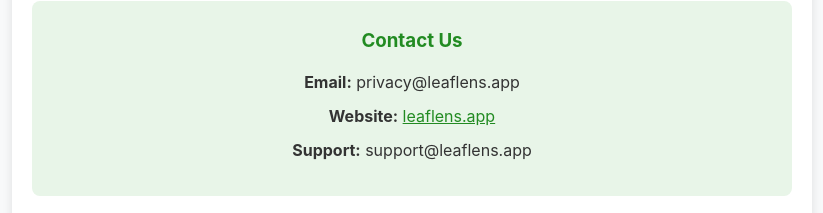
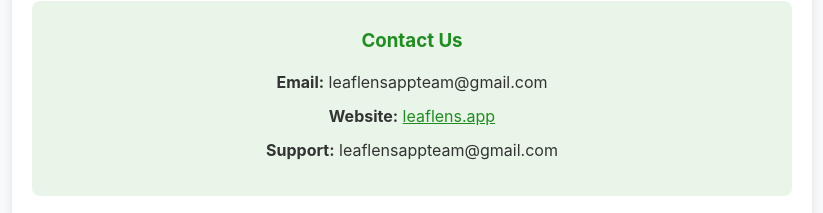
Before and after one commit to LeafLens/leaflens, a plain HTML site: page privacy-policy.html in a window 1280 px wide. Shown: the part 3527-3740 px from the top of the page, without its empty margins (228-1051 px from the left). Drawn offline with Linux system fonts and the light colour scheme.

Commit message:
privacy-policy.html

```diff
--- a/privacy-policy.html
+++ b/privacy-policy.html
@@ -249,9 +249,9 @@
 
         <div class="contact-info">
             <h3>Contact Us</h3>
-            <p><strong>Email:</strong> privacy@leaflens.app</p>
-            <p><strong>Website:</strong> <a href="https://leaflens.app" style="color: #228B22;">leaflens.app</a></p>
-            <p><strong>Support:</strong> support@leaflens.app</p>
+            <p><strong>Email:</strong> leaflensappteam@gmail.com</p>
+            <p><strong>Website:</strong> <a href="https://leaflens.github.io/leaflens/privacy-policy.html" style="color: #228B22;">leaflens.app</a></p>
+            <p><strong>Support:</strong> leaflensappteam@gmail.com</p>
         </div>
 
         <div class="footer">
```
